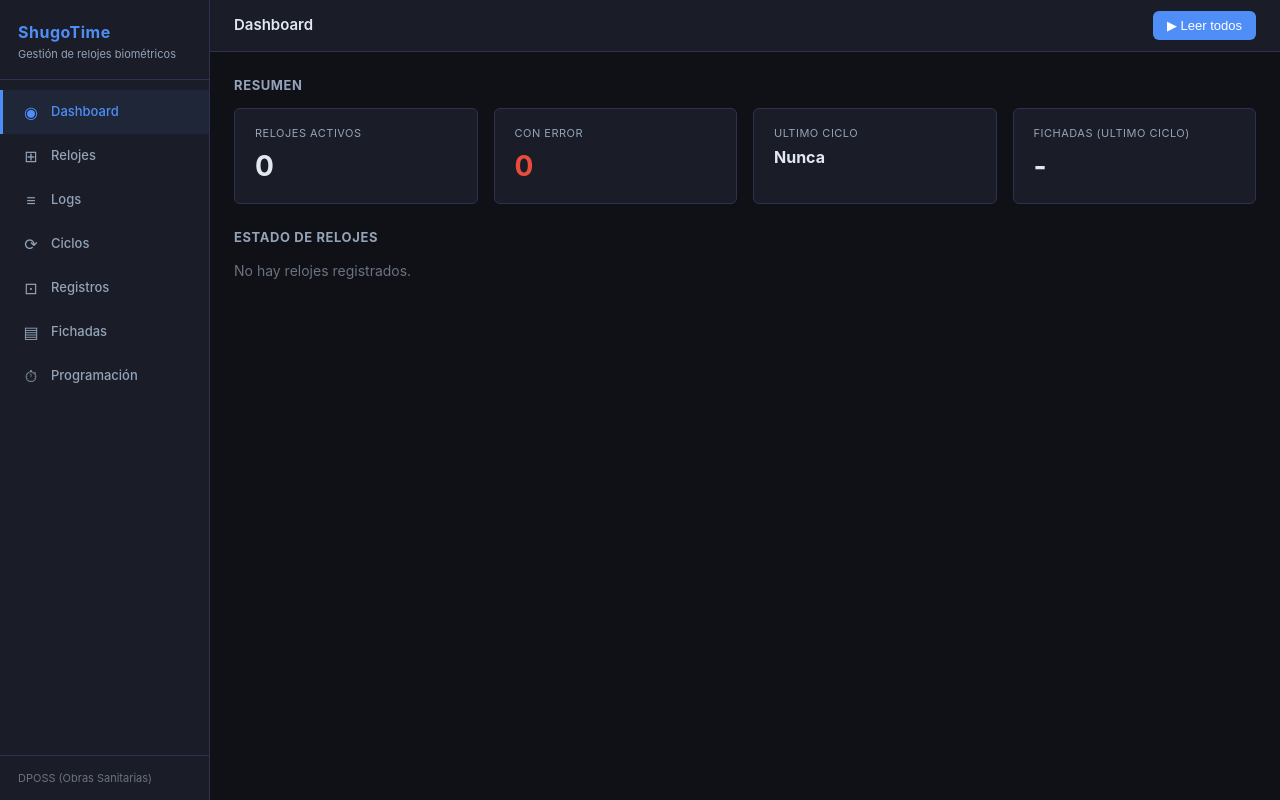
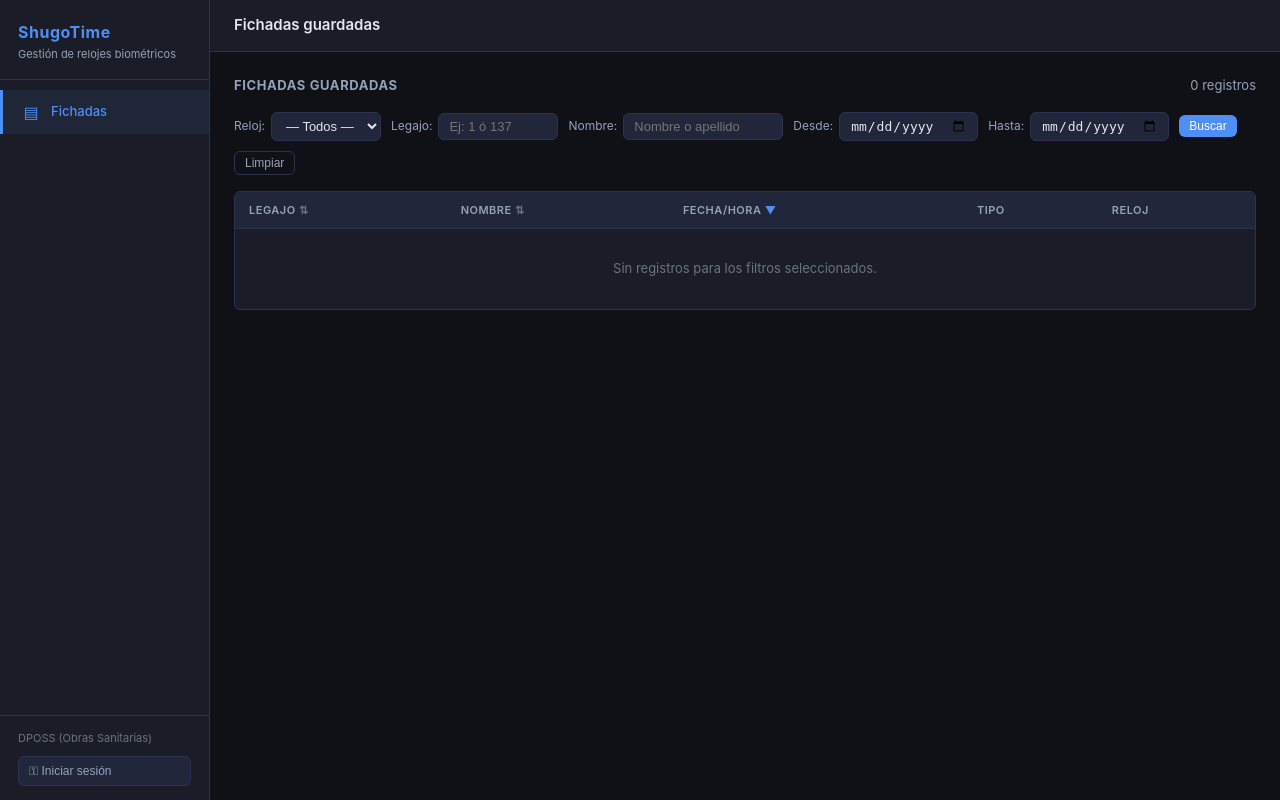
Before and after one commit to Shugo-G/ShugoTime, a Django app: page / in a window 1280 px wide. Run offline with Django 4.2, Linux system fonts and the light colour scheme; data that the repository does not hold is empty; some libraries are stand-ins or nearby versions.

Commit message:
feat: agregar sistema de login con roles invitado/administrador
- Invitados solo ven la vista de Fichadas (sin autenticación)
- Administradores acceden a todas las vistas tras iniciar sesión
- LoginView / LogoutView / MeView sin CSRF para uso como API
- Endpoints protegidos con IsAuthenticated: relojes, ciclos, logs, estado, tareas
- Modal de login en el sidebar con manejo de errores
- Polling de estado solo activo para administradores

Co-Authored-By: Claude Sonnet 4.6 <noreply@anthropic.com>

```diff
--- a/backend/config/settings.py
+++ b/backend/config/settings.py
@@ -95,6 +95,12 @@ REST_FRAMEWORK = {
     "DEFAULT_RENDERER_CLASSES": [
         "rest_framework.renderers.JSONRenderer",
     ],
+    "DEFAULT_AUTHENTICATION_CLASSES": [
+        "rest_framework.authentication.SessionAuthentication",
+    ],
+    "DEFAULT_PERMISSION_CLASSES": [
+        "rest_framework.permissions.AllowAny",
+    ],
     "DEFAULT_PAGINATION_CLASS": "rest_framework.pagination.PageNumberPagination",
     "PAGE_SIZE": 100,
 }
--- a/backend/relojes/urls.py
+++ b/backend/relojes/urls.py
@@ -1,6 +1,10 @@
 from django.urls import path, include
 from rest_framework.routers import DefaultRouter
-from .views import RelojViewSet, CicloLecturaViewSet, LogEntryViewSet, EstadoView, FichadasView, TareaProgramadaViewSet
+from .views import (
+    RelojViewSet, CicloLecturaViewSet, LogEntryViewSet,
+    EstadoView, FichadasView, TareaProgramadaViewSet,
+    LoginView, LogoutView, MeView,
+)
 
 router = DefaultRouter()
 router.register(r"relojes",   RelojViewSet,           basename="reloj")
@@ -12,4 +16,7 @@ router.register(r"tareas",    TareaProgramadaViewSet, basename="tarea")
 
 urlpatterns = [
     path("", include(router.urls)),
+    path("login/",  LoginView.as_view(),  name="login"),
+    path("logout/", LogoutView.as_view(), name="logout"),
+    path("me/",     MeView.as_view(),     name="me"),
 ]
--- a/backend/relojes/views.py
+++ b/backend/relojes/views.py
@@ -2,19 +2,60 @@ import os
 
 import psycopg2
 from django.conf import settings
+from django.contrib.auth import authenticate, login as auth_login, logout as auth_logout
 from django.utils import timezone
 from rest_framework import viewsets, status
 from rest_framework.decorators import action
+from rest_framework.permissions import IsAuthenticated
 from rest_framework.response import Response
+from rest_framework.views import APIView
 
 from .models import Reloj, CicloLectura, LogEntry, TareaProgramada
 from .serializers import RelojSerializer, CicloLecturaSerializer, LogEntrySerializer, TareaProgramadaSerializer
 from . import zk_reader
 
 
+class LoginView(APIView):
+    authentication_classes = []
+    permission_classes = []
+
+    def post(self, request):
+        username = request.data.get('username', '').strip()
+        password = request.data.get('password', '')
+        user = authenticate(request._request, username=username, password=password)
+        if user and user.is_active:
+            auth_login(request._request, user)
+            return Response({'username': user.username})
+        return Response(
+            {'error': 'Usuario o contraseña incorrectos'},
+            status=status.HTTP_401_UNAUTHORIZED,
+        )
+
+
+class LogoutView(APIView):
+    authentication_classes = []
+    permission_classes = []
+
+    def post(self, request):
+        auth_logout(request._request)
+        return Response({'ok': True})
+
+
+class MeView(APIView):
+    authentication_classes = []
+    permission_classes = []
+
+    def get(self, request):
+        u = request._request.user
+        if u and u.is_authenticated:
+            return Response({'authenticated': True, 'username': u.username})
+        return Response({'authenticated': False})
+
+
 class RelojViewSet(viewsets.ModelViewSet):
     queryset = Reloj.objects.all()
     serializer_class = RelojSerializer
+    permission_classes = [IsAuthenticated]
 
     @action(detail=True, methods=["post"], url_path="leer")
     def leer(self, request, pk=None):
@@ -84,6 +125,7 @@ class RelojViewSet(viewsets.ModelViewSet):
 class CicloLecturaViewSet(viewsets.ReadOnlyModelViewSet):
     queryset = CicloLectura.objects.all().prefetch_related("relojes").order_by("-inicio")
     serializer_class = CicloLecturaSerializer
+    permission_classes = [IsAuthenticated]
 
     def get_queryset(self):
         qs = super().get_queryset()
@@ -98,6 +140,7 @@ class CicloLecturaViewSet(viewsets.ReadOnlyModelViewSet):
 
 class LogEntryViewSet(viewsets.ReadOnlyModelViewSet):
     serializer_class = LogEntrySerializer
+    permission_classes = [IsAuthenticated]
 
     def get_queryset(self):
         qs = LogEntry.objects.all().order_by("-id")
@@ -233,6 +276,7 @@ class FichadasView(viewsets.ViewSet):
 class TareaProgramadaViewSet(viewsets.ModelViewSet):
     queryset = TareaProgramada.objects.all().prefetch_related("relojes")
     serializer_class = TareaProgramadaSerializer
+    permission_classes = [IsAuthenticated]
 
     @action(detail=True, methods=["post"], url_path="toggle")
     def toggle(self, request, pk=None):
@@ -244,6 +288,7 @@ class TareaProgramadaViewSet(viewsets.ModelViewSet):
 
 class EstadoView(viewsets.ViewSet):
     """Endpoint de estado general de la aplicacion."""
+    permission_classes = [IsAuthenticated]
 
     def list(self, request):
         en_progreso = zk_reader.hay_ciclo_en_progreso()
--- a/backend/static/css/app.css
+++ b/backend/static/css/app.css
@@ -86,6 +86,46 @@ nav a .icon { font-size: 16px; width: 20px; text-align: center; }
   font-size: 11px;
   color: var(--muted);
 }
+
+.sidebar-org { font-size: 11px; color: var(--muted); }
+
+.btn-login {
+  width: 100%;
+  padding: 7px 10px;
+  background: var(--surface2);
+  border: 1px solid var(--border);
+  border-radius: var(--radius);
+  color: var(--text-dim);
+  font-size: 12px;
+  cursor: pointer;
+  text-align: left;
+  transition: background .15s, color .15s;
+}
+.btn-login:hover { background: var(--border); color: var(--text); }
+
+.auth-username {
+  font-size: 12px;
+  color: var(--text);
+  font-weight: 600;
+  margin-bottom: 6px;
+  overflow: hidden;
+  text-overflow: ellipsis;
+  white-space: nowrap;
+}
+
+.btn-logout {
+  width: 100%;
+  padding: 5px 10px;
+  background: none;
+  border: 1px solid var(--border);
+  border-radius: var(--radius);
+  color: var(--muted);
+  font-size: 11px;
+  cursor: pointer;
+  text-align: left;
+  transition: color .15s, border-color .15s;
+}
+.btn-logout:hover { color: var(--danger); border-color: var(--danger); }
 
 /* === Main === */
 #main {
--- a/backend/static/js/app.js
+++ b/backend/static/js/app.js
@@ -3,6 +3,8 @@
 const API = '/api';
 
 // ─── Estado global ───────────────────────────────────────────────────────────
+let currentUser = null; // null = invitado, {username} = admin
+
 let estado = {
   en_progreso: false,
   ciclo_activo: null,
@@ -50,8 +52,90 @@ function badgeEstado(estado, activo) {
   return '';
 }
 
+// ─── Autenticación ───────────────────────────────────────────────────────────
+const _ADMIN_PAGES = ['dashboard', 'relojes', 'logs', 'ciclos', 'registros', 'programacion'];
+
+async function initAuth() {
+  try {
+    const data = await api('GET', '/me/');
+    currentUser = data.authenticated ? data : null;
+  } catch {
+    currentUser = null;
+  }
+  applyAuthState();
+}
+
+function applyAuthState() {
+  const isAdmin = currentUser !== null;
+
+  document.querySelectorAll('nav a[data-admin-only]').forEach(el => {
+    el.style.display = isAdmin ? '' : 'none';
+  });
+
+  const btnLeer = document.getElementById('btn-leer-todos');
+  if (btnLeer) btnLeer.style.display = isAdmin ? '' : 'none';
+
+  document.getElementById('auth-guest').style.display = isAdmin ? 'none' : '';
+  document.getElementById('auth-user').style.display  = isAdmin ? '' : 'none';
+  if (isAdmin) {
+    document.getElementById('auth-username-label').textContent = currentUser.username;
+  }
+
+  navTo(isAdmin ? 'dashboard' : 'fichadas');
+
+  if (isAdmin && !estadoPollingTimer) {
+    estadoPollingTimer = setInterval(fetchEstado, 5000);
+  } else if (!isAdmin && estadoPollingTimer) {
+    clearInterval(estadoPollingTimer);
+    estadoPollingTimer = null;
+  }
+}
+
+function mostrarLogin() {
+  document.getElementById('login-username').value = '';
+  document.getElementById('login-password').value = '';
+  document.getElementById('login-error').style.display = 'none';
+  document.getElementById('modal-login').classList.add('open');
+  setTimeout(() => document.getElementById('login-username').focus(), 50);
+}
+
+function cerrarLogin() {
+  document.getElementById('modal-login').classList.remove('open');
+}
+
+async function submitLogin() {
+  const username = document.getElementById('login-username').value.trim();
+  const password = document.getElementById('login-password').value;
+  const errorEl  = document.getElementById('login-error');
+
+  if (!username || !password) {
+    errorEl.textContent = 'Ingresá usuario y contraseña';
+    errorEl.style.display = '';
+    return;
+  }
+
+  try {
+    const data = await api('POST', '/login/', { username, password });
+    currentUser = { authenticated: true, username: data.username };
+    cerrarLogin();
+    applyAuthState();
+    toast(`Bienvenido, ${data.username}`, 'ok');
+  } catch (e) {
+    errorEl.textContent = e.data?.error || 'Error al iniciar sesión';
+    errorEl.style.display = '';
+  }
+}
+
+async function cerrarSesion() {
+  try { await api('POST', '/logout/', {}); } catch {}
+  currentUser = null;
+  applyAuthState();
+  toast('Sesión cerrada', 'ok');
+}
+
 // ─── Navegacion ──────────────────────────────────────────────────────────────
 function navTo(page) {
+  if (!currentUser && _ADMIN_PAGES.includes(page)) page = 'fichadas';
   document.querySelectorAll('.page').forEach(p => p.classList.remove('active'));
   document.querySelectorAll('nav a').forEach(a => a.classList.remove('active'));
   document.getElementById('page-' + page).classList.add('active');
@@ -802,6 +886,5 @@ async function eliminarTarea(id, nombre) {
 
 // ─── Init ─────────────────────────────────────────────────────────────────────
 document.addEventListener('DOMContentLoaded', () => {
-  navTo('dashboard');
-  estadoPollingTimer = setInterval(fetchEstado, 5000);
+  initAuth();
 });
--- a/backend/templates/index.html
+++ b/backend/templates/index.html
@@ -16,30 +16,37 @@
     <p>Gestión de relojes biométricos</p>
   </div>
   <nav>
-    <a data-page="dashboard">
+    <a data-page="dashboard" data-admin-only>
       <span class="icon">◉</span> Dashboard
     </a>
-    <a data-page="relojes">
+    <a data-page="relojes" data-admin-only>
       <span class="icon">⊞</span> Relojes
     </a>
-    <a data-page="logs">
+    <a data-page="logs" data-admin-only>
       <span class="icon">≡</span> Logs
     </a>
-    <a data-page="ciclos">
+    <a data-page="ciclos" data-admin-only>
       <span class="icon">⟳</span> Ciclos
     </a>
-    <a data-page="registros">
+    <a data-page="registros" data-admin-only>
       <span class="icon">⊡</span> Registros
     </a>
     <a data-page="fichadas">
       <span class="icon">▤</span> Fichadas
     </a>
-    <a data-page="programacion">
+    <a data-page="programacion" data-admin-only>
       <span class="icon">⏱</span> Programación
     </a>
   </nav>
   <div class="sidebar-footer">
-    DPOSS (Obras Sanitarias)
+    <div class="sidebar-org">DPOSS (Obras Sanitarias)</div>
+    <div id="auth-guest" style="display:none;margin-top:10px">
+      <button class="btn-login" onclick="mostrarLogin()">⚿ Iniciar sesión</button>
+    </div>
+    <div id="auth-user" style="display:none;margin-top:10px">
+      <div class="auth-username" id="auth-username-label"></div>
+      <button class="btn-logout" onclick="cerrarSesion()">Cerrar sesión</button>
+    </div>
   </div>
 </aside>
 
@@ -49,7 +56,7 @@
   <div id="topbar">
     <span class="topbar-title" id="topbar-title">Dashboard</span>
     <div class="topbar-actions">
-      <button class="btn btn-primary btn-leer-todos" onclick="leerTodos()">
+      <button id="btn-leer-todos" class="btn btn-primary btn-leer-todos" onclick="leerTodos()" style="display:none">
         ▶ Leer todos
       </button>
     </div>
@@ -423,6 +430,33 @@
   </div>
 </div>
 
+<!-- Modal login -->
+<div class="overlay" id="modal-login">
+  <div class="modal" style="width:340px">
+    <div class="modal-header">
+      <h2>Iniciar sesión</h2>
+      <button class="modal-close" onclick="cerrarLogin()">×</button>
+    </div>
+    <div class="modal-body">
+      <div class="field">
+        <label>Usuario</label>
+        <input type="text" id="login-username" placeholder="Usuario"
+          onkeydown="if(event.key==='Enter')document.getElementById('login-password').focus()">
+      </div>
+      <div class="field">
+        <label>Contraseña</label>
+        <input type="password" id="login-password" placeholder="Contraseña"
+          onkeydown="if(event.key==='Enter')submitLogin()">
+      </div>
+      <p id="login-error" style="color:var(--danger);font-size:12px;margin:0;display:none"></p>
+    </div>
+    <div class="modal-footer">
+      <button class="btn btn-ghost" onclick="cerrarLogin()">Cancelar</button>
+      <button class="btn btn-primary" onclick="submitLogin()">Ingresar</button>
+    </div>
+  </div>
+</div>
+
 <!-- Toast container -->
 <div class="toast-container" id="toast-container"></div>
 
```
